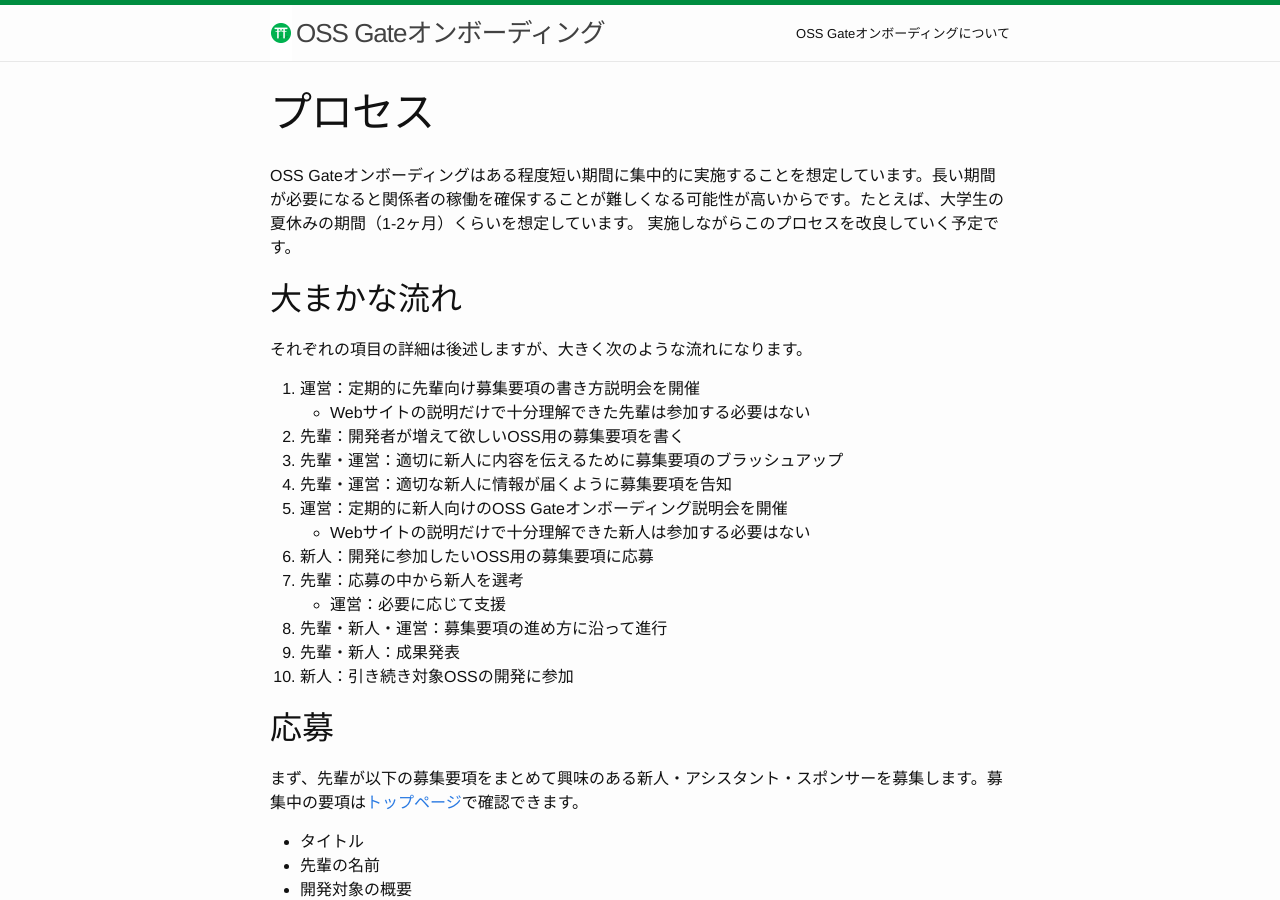
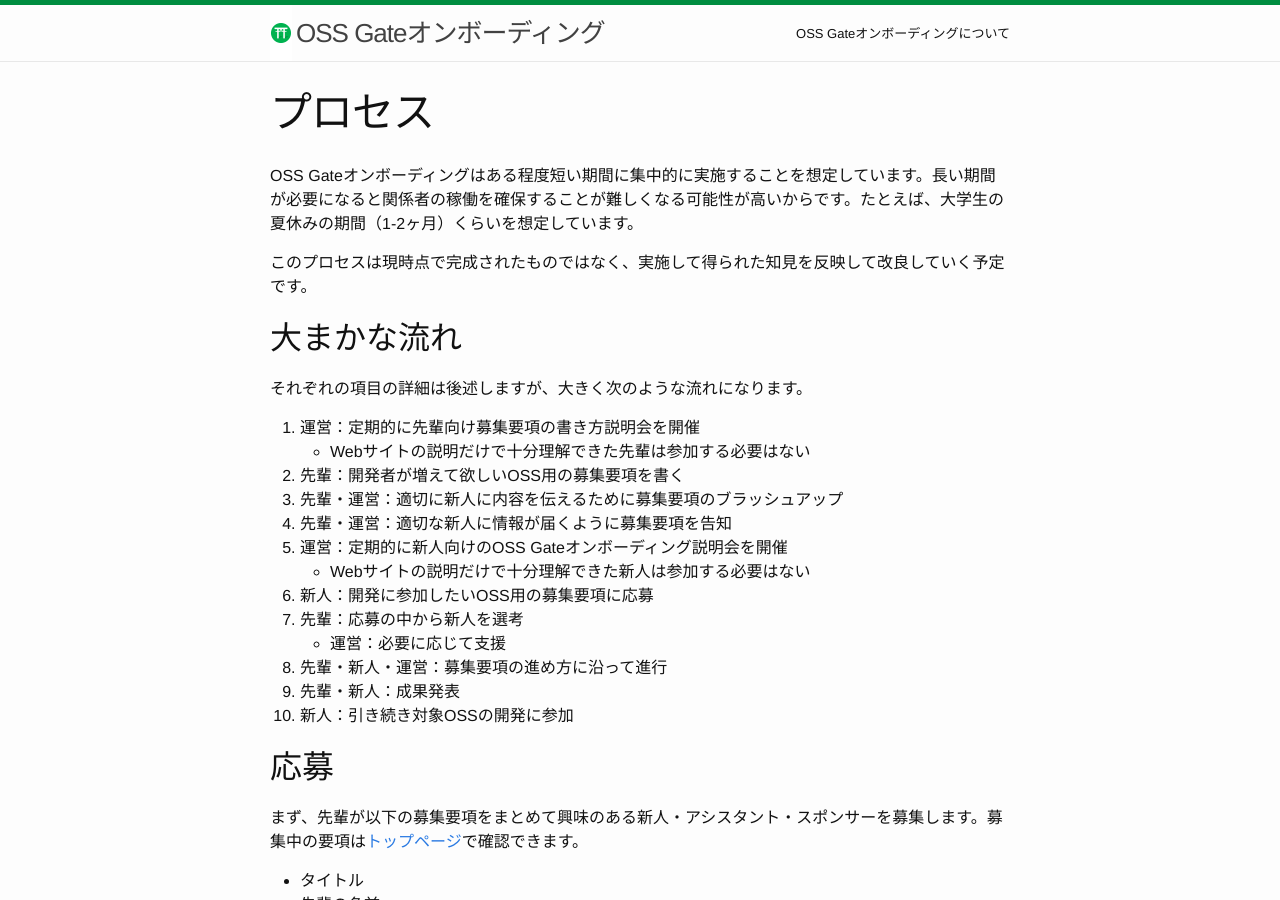
Before and after one commit to oss-gate/on-boarding, a Jekyll site: the page built from process/index.md, in a window 1280 px wide and 900 px high. Built offline with Jekyll 4.4.1, drawn with Linux system fonts in a browser that asks for light colours; Markdown is read by kramdown in place of the engine named in the settings; comment, search, counter and statistics services are not loaded.

Commit message:
Add more description

```diff
--- a/process/index.md
+++ b/process/index.md
@@ -4,7 +4,8 @@ title: プロセス
 ---
 
 OSS Gateオンボーディングはある程度短い期間に集中的に実施することを想定しています。長い期間が必要になると関係者の稼働を確保することが難しくなる可能性が高いからです。たとえば、大学生の夏休みの期間（1-2ヶ月）くらいを想定しています。
-実施しながらこのプロセスを改良していく予定です。
+
+このプロセスは現時点で完成されたものではなく、実施して得られた知見を反映して改良していく予定です。
 
 ## 大まかな流れ
 
```
